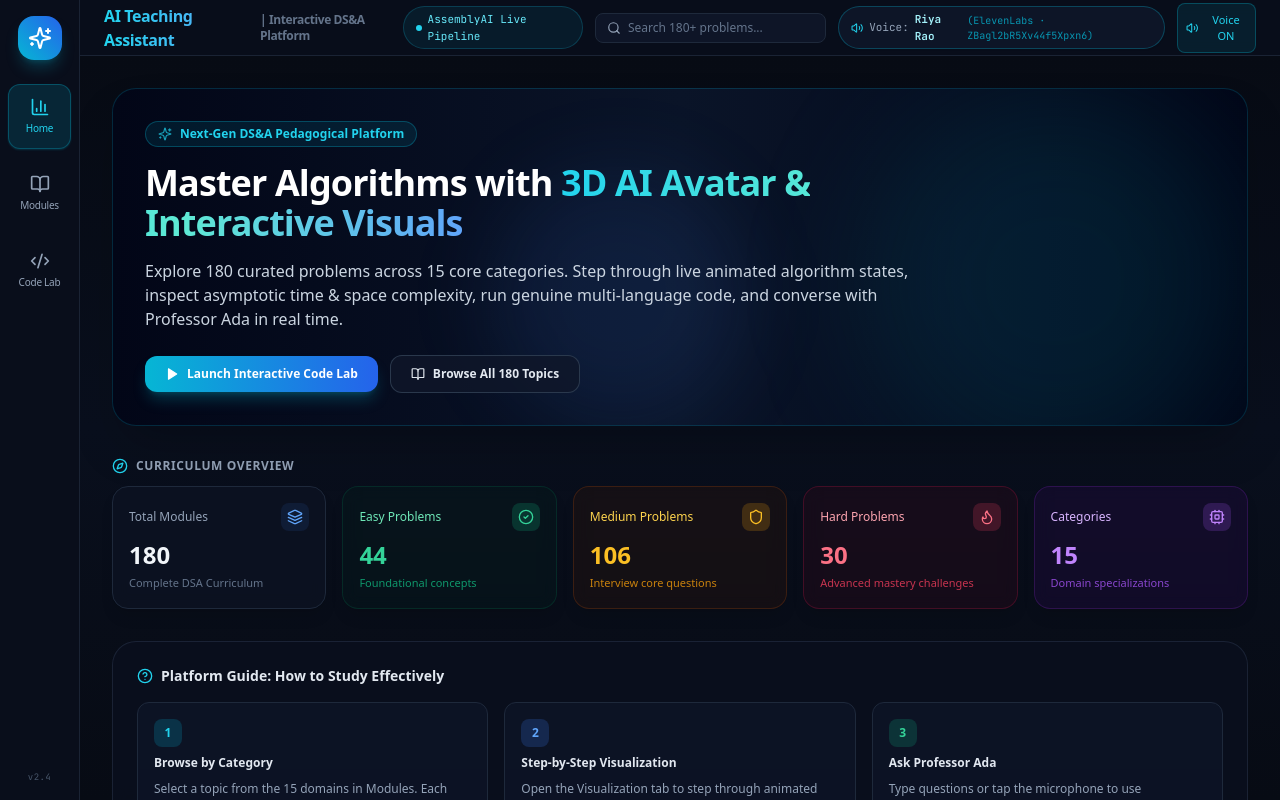
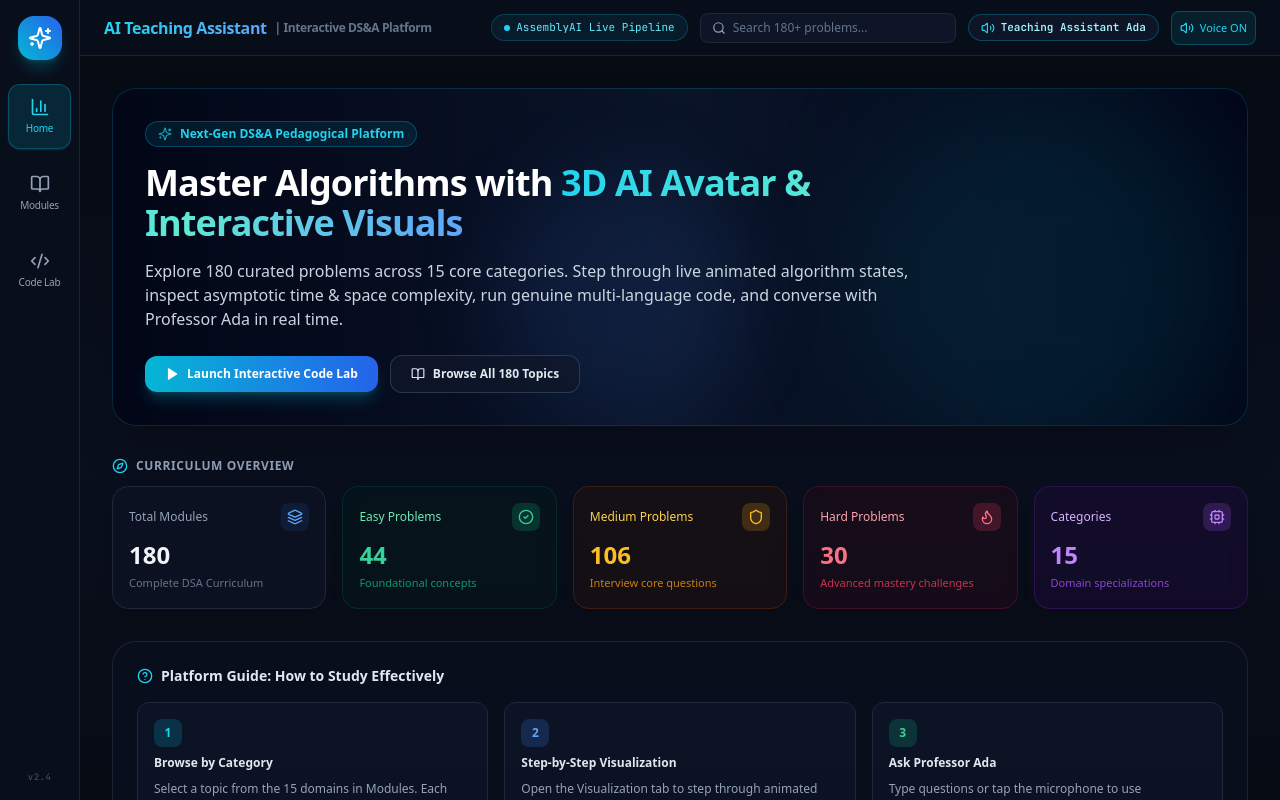
Before and after one commit to PranjaySrivastava/AI-teaching-assistant, a Next.js app in the folder frontend/: page / in a window 1280 px wide. Built offline with nearby package versions, Linux system fonts and the light colour scheme.

Commit message:
fix(ui): update voice badge to Teaching Assistant Ada

```diff
--- a/frontend/src/app/page.tsx
+++ b/frontend/src/app/page.tsx
@@ -1320,18 +1320,14 @@ export default function Home() {
               />
             </div>
 
-            {/* Permanent Riya Rao ElevenLabs Voice Badge */}
+            {/* Teaching Assistant Ada Voice Badge */}
             {isTtsEnabled && (
               <div
                 className="flex items-center gap-1.5 px-3 py-1 rounded-full bg-slate-900/90 border border-cyan-500/30 text-[11px] text-cyan-300 font-mono shadow-sm"
-                title="Voice: Riya Rao — Engaging & Encouraging Tutor (ElevenLabs ID: ZBagl2bR5Xv44f5Xpxn6)"
+                title="Teaching Assistant Ada"
               >
                 <Volume2 className="w-3.5 h-3.5 text-cyan-400" />
-                <span className="hidden sm:inline text-slate-400">Voice:</span>
-                <span className="font-semibold text-cyan-200">Riya Rao</span>
-                <span className="text-[10px] text-cyan-500/80 font-mono">
-                  (ElevenLabs · ZBagl2bR5Xv44f5Xpxn6)
-                </span>
+                <span className="font-semibold text-cyan-200">Teaching Assistant Ada</span>
               </div>
             )}
 
```
